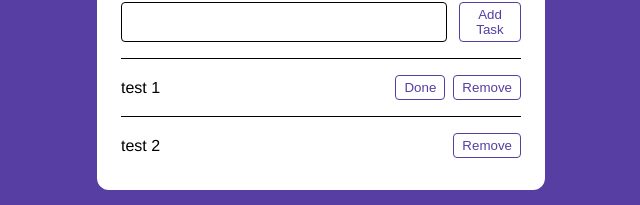
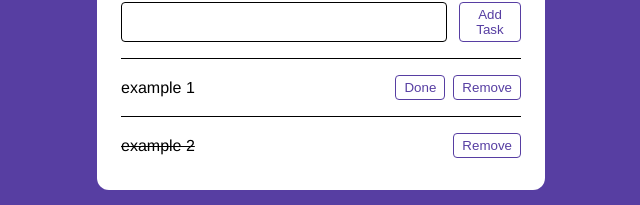
Before and after one commit to RobFyd/Task-Tracker, a React (Vite) app: page / in a window 1280 px wide. Shown: the part 151-356 px from the top of the page, without its empty margins (319-959 px from the left). Built offline with nearby package versions, Linux system fonts and the light colour scheme.

Commit message:
Update todo names and enhance TodoItem styling for completed tasks

```diff
--- a/src/App.jsx
+++ b/src/App.jsx
@@ -4,8 +4,8 @@ import { TodoItem } from "./components/TodoItem/TodoItem";
 
 function App() {
   const todos = [
-    { name: "test 1", done: false, id: 1 },
-    { name: "test 2", done: true, id: 2 },
+    { name: "example 1", done: false, id: 1 },
+    { name: "example 2", done: true, id: 2 },
   ];
 
   return (
--- a/src/components/TodoItem/TodoItem.jsx
+++ b/src/components/TodoItem/TodoItem.jsx
@@ -4,7 +4,9 @@ import styles from "./TodoItem.module.css";
 export function TodoItem({ name, done }) {
   return (
     <li className={styles.item}>
-      <span className={styles.name}>{name}</span>
+      <span className={`${styles.name} ${done ? styles.done : ""}`}>
+        {name}
+      </span>
       {!done && <Button>Done</Button>}
       <Button>Remove</Button>
     </li>
```
